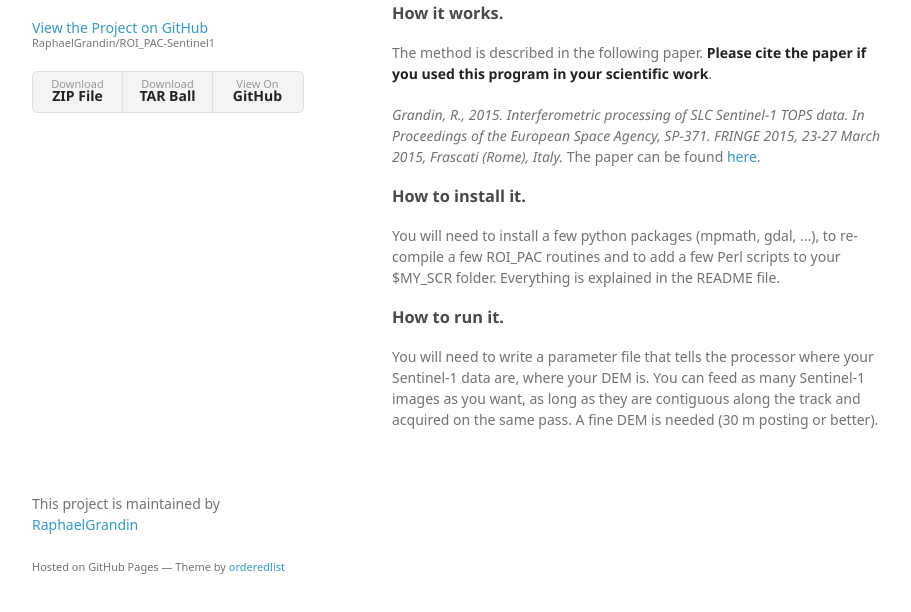
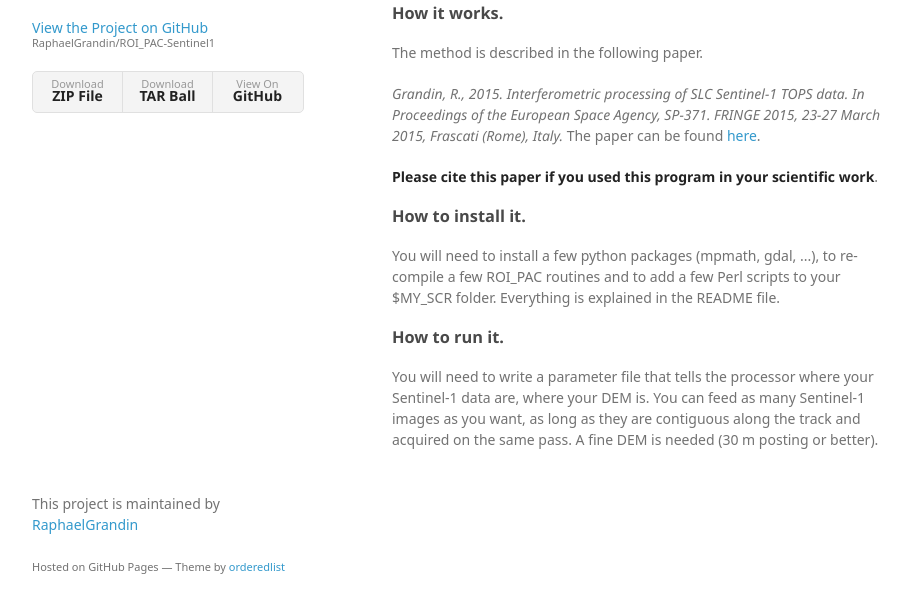
Before and after one commit to RaphaelGrandin/ROI_PAC-Sentinel1, a plain HTML site: page index.html in a window 1280 px wide. Shown: the part 154-766 px from the top of the page, without its empty margins (178-1089 px from the left). Drawn offline with Linux system fonts and the light colour scheme; a web font is replaced by a local one.

```diff
--- a/index.html
+++ b/index.html
@@ -36,10 +36,12 @@
 <h3>
 <a id="how-it-works" class="anchor" href="#how-it-works" aria-hidden="true"><span aria-hidden="true" class="octicon octicon-link"></span></a>How it works.</h3>
 
-<p>The method is described in the following paper. <strong>Please cite the paper if you used this program in your scientific work</strong>.</p>
+<p>The method is described in the following paper.</p>
 
 <p><em>Grandin, R., 2015. Interferometric processing of SLC Sentinel-1 TOPS data. In Proceedings of the European Space Agency, SP-371. FRINGE 2015, 23-27 March 2015, Frascati (Rome), Italy.</em>
 The paper can be found <a href="http://www.ipgp.fr/%7Egrandin/Raphael_Grandin_personal_web_page/Publications_files/Grandin_Fringe2015.pdf">here</a>.</p>
+
+<p><strong>Please cite this paper if you used this program in your scientific work</strong>.</p>
 
 <h3>
 <a id="how-to-install-it" class="anchor" href="#how-to-install-it" aria-hidden="true"><span aria-hidden="true" class="octicon octicon-link"></span></a>How to install it.</h3>
--- a/params.json
+++ b/params.json
@@ -1,6 +1,6 @@
 {
   "name": "Roi pac-sentinel1",
   "tagline": "InSAR processing of Sentinel-1 using ROI_PAC",
-  "body": "### What this code does.\r\nThis code makes ROI_PAC capable of handling Sentinel-1 TOPS data for interferometry.\r\n\r\n### How it works.\r\nThe method is described in the following paper. **Please cite the paper if you used this program in your scientific work**.\r\n\r\n_Grandin, R., 2015. Interferometric processing of SLC Sentinel-1 TOPS data. In Proceedings of the European Space Agency, SP-371. FRINGE 2015, 23-27 March 2015, Frascati (Rome), Italy._\r\nThe paper can be found [here](http://www.ipgp.fr/~grandin/Raphael_Grandin_personal_web_page/Publications_files/Grandin_Fringe2015.pdf).\r\n\r\n### How to install it.\r\nYou will need to install a few python packages (mpmath, gdal, ...), to re-compile a few ROI_PAC routines and to add a few Perl scripts to your $MY_SCR folder. Everything is explained in the README file.\r\n\r\n### How to run it.\r\nYou will need to write a parameter file that tells the processor where your Sentinel-1 data are, where your DEM is. You can feed as many Sentinel-1 images as you want, as long as they are contiguous along the track and acquired on the same pass. A fine DEM is needed (30 m posting or better).\r\n\r\n\r\n\r\n",
+  "body": "### What this code does.\r\nThis code makes ROI_PAC capable of handling Sentinel-1 TOPS data for interferometry.\r\n\r\n### How it works.\r\nThe method is described in the following paper.\r\n\r\n_Grandin, R., 2015. Interferometric processing of SLC Sentinel-1 TOPS data. In Proceedings of the European Space Agency, SP-371. FRINGE 2015, 23-27 March 2015, Frascati (Rome), Italy._\r\nThe paper can be found [here](http://www.ipgp.fr/~grandin/Raphael_Grandin_personal_web_page/Publications_files/Grandin_Fringe2015.pdf).\r\n\r\n **Please cite this paper if you used this program in your scientific work**.\r\n\r\n### How to install it.\r\nYou will need to install a few python packages (mpmath, gdal, ...), to re-compile a few ROI_PAC routines and to add a few Perl scripts to your $MY_SCR folder. Everything is explained in the README file.\r\n\r\n### How to run it.\r\nYou will need to write a parameter file that tells the processor where your Sentinel-1 data are, where your DEM is. You can feed as many Sentinel-1 images as you want, as long as they are contiguous along the track and acquired on the same pass. A fine DEM is needed (30 m posting or better).\r\n\r\n\r\n\r\n",
   "note": "Don't delete this file! It's used internally to help with page regeneration."
 }
```
